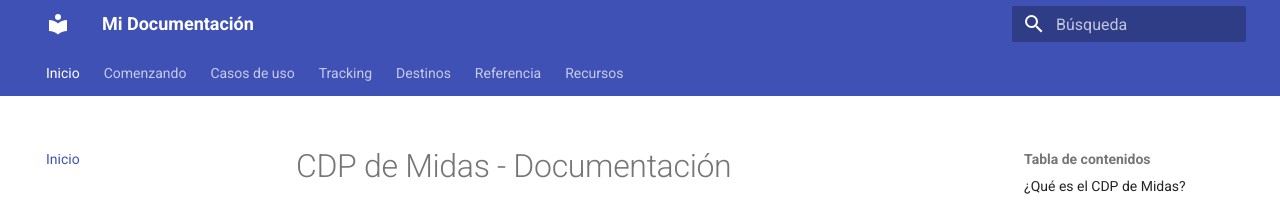
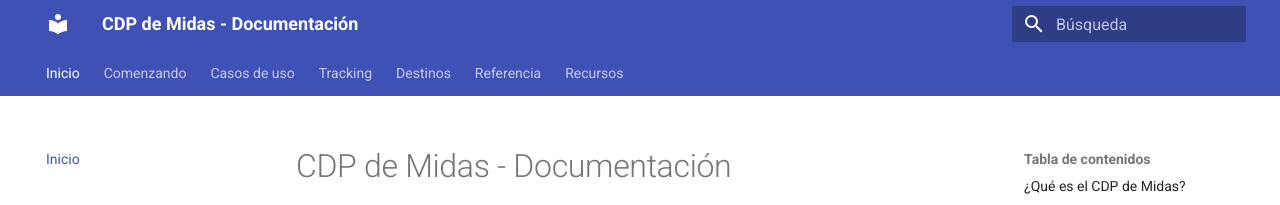
Before and after one commit to dlaverde/midas-cdp-docs, an MkDocs documentation site: the page built from docs/README.md, in a window 1280 px wide. Shown: the top 205 px of the page. Built offline with MkDocs 1.6.1 and Material for MkDocs 9.7.7, drawn with Linux system fonts in a browser that asks for light colours.

Commit message:
arreglo nombre y dominio

```diff
--- a/mkdocs.yml
+++ b/mkdocs.yml
@@ -1,5 +1,5 @@
-site_name: Mi Documentación
-site_url: https://tudomain.com
+site_name: CDP de Midas - Documentación
+site_url: https://docs.m1das.media
 
 theme:
   name: material
```
